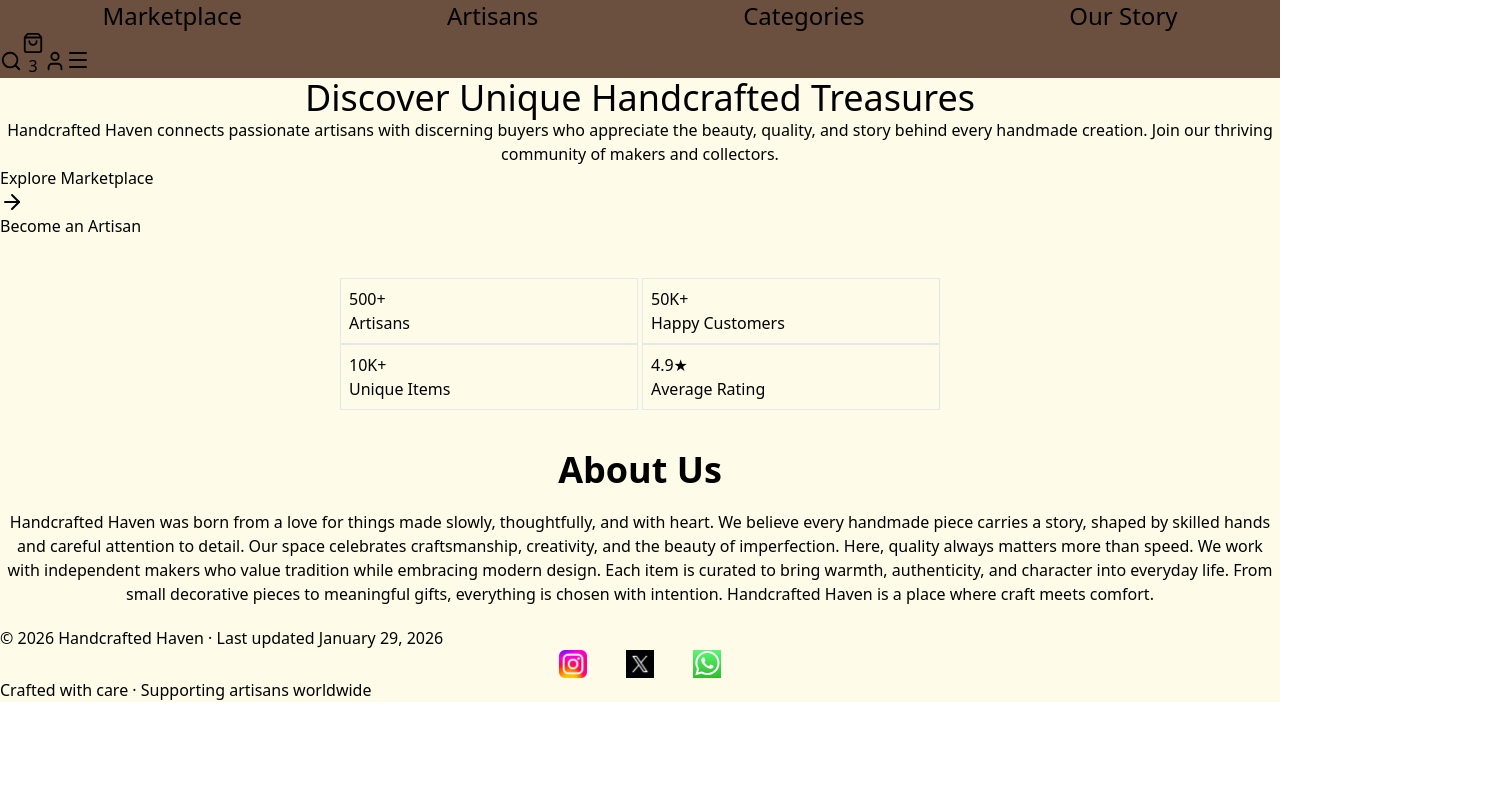
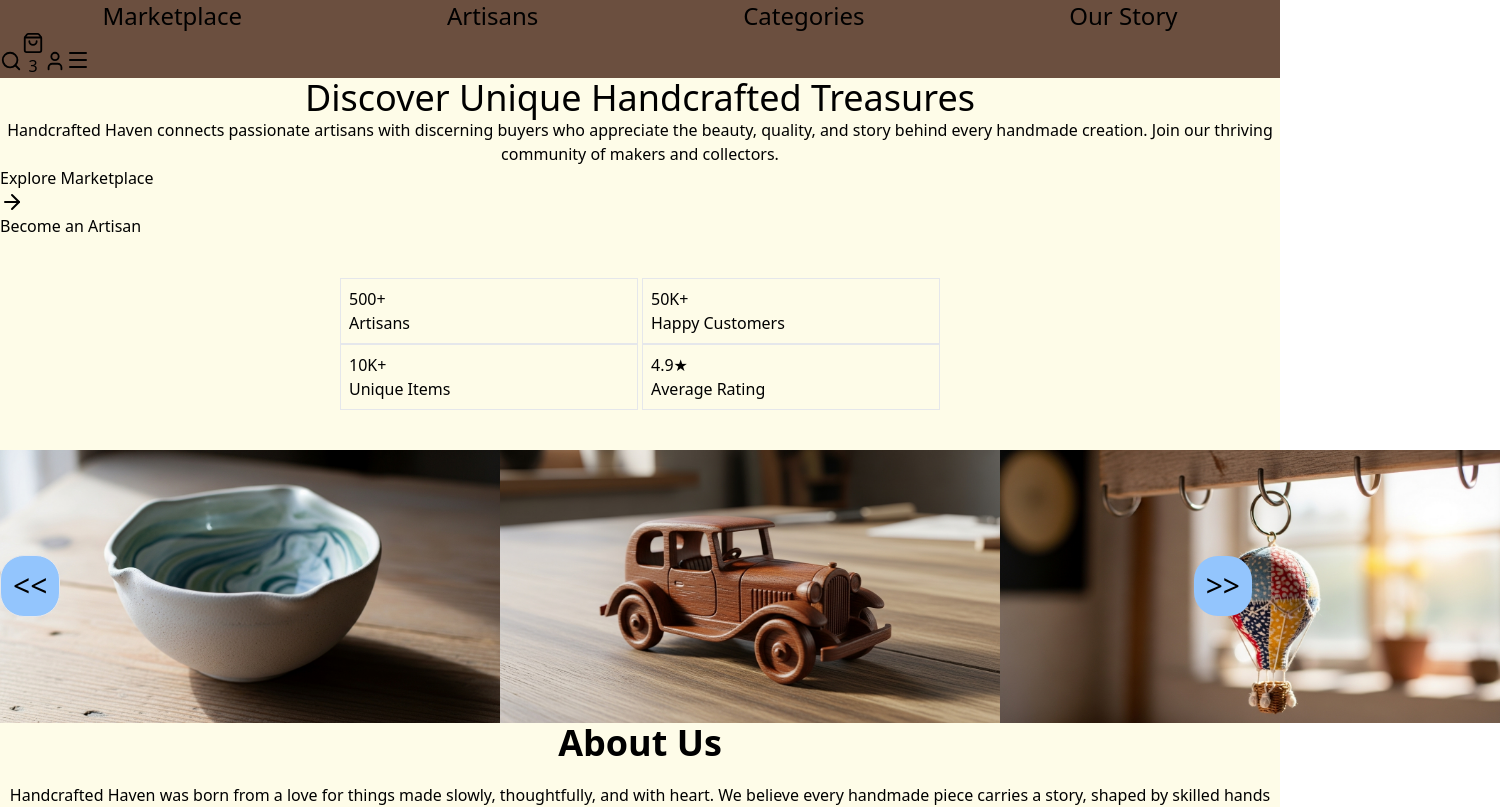
Before and after one commit to bruninrko123/handcrafted-haven-project, a Next.js app in the folder handcrafted-haven/handcrafted-haven/: page / in a window 1280 px wide. Shown: the top 807 px of the page, 1500 px wide, since content can reach past the window. Built offline with nearby package versions, Linux system fonts and the light colour scheme.

Commit message:
added a gallery to the landing page

```diff
--- a/handcrafted-haven/handcrafted-haven/src/app/page.tsx
+++ b/handcrafted-haven/handcrafted-haven/src/app/page.tsx
@@ -3,6 +3,7 @@ import styles from "./page.module.css";
 import AboutSection from "@/app/ui/aboutSection";
 import Footer from "@/app/ui/footer";
 import Navbar from '@/app/ui/navbar';
+import SampleGalery from '@/app/ui/sampleGalery';
 import HeroSection from "@/app/ui/heroSection";
 import CallToAction from "@/app/ui/callToAction";
 
@@ -13,6 +14,7 @@ export default function Home() {
     <main className="bg-yellow-50">
       <Navbar />
       <HeroSection />
+      <SampleGalery />
       <AboutSection />
       <CallToAction />
       <Footer />
--- a/handcrafted-haven/handcrafted-haven/src/app/ui/Navbar.tsx
+++ b/handcrafted-haven/handcrafted-haven/src/app/ui/Navbar.tsx
@@ -10,16 +10,16 @@ const Navbar = () => {
         <div>
 
           <div className="flex justify-around">
-            <Link href="/marketplace" className="hover:text-green-600 text-2xl">
+            <Link href="/marketplace" className="hover:text-blue-300 text-2xl">
               Marketplace
             </Link>
-            <Link href="/artisans" className="hover:text-green-600 text-2xl">
+            <Link href="/artisans" className="hover:text-blue-300 text-2xl">
               Artisans
             </Link>
-            <Link href="/categories" className="hover:text-green-600 text-2xl">
+            <Link href="/categories" className="hover:text-blue-300 text-2xl">
               Categories
             </Link>
-            <Link href="/about" className="hover:text-green-600 text-2xl">
+            <Link href="/about" className="hover:text-blue-300 text-2xl">
               Our Story
             </Link>
           </div>
--- a/handcrafted-haven/handcrafted-haven/src/app/ui/sampleGalery.tsx
+++ b/handcrafted-haven/handcrafted-haven/src/app/ui/sampleGalery.tsx
@@ -1,23 +1,91 @@
+"use client";
+import Image from "next/image";
+import { useState } from "react";
+
 export default function SampleGalery() {
+  const [firstImgIndex, setFirstImgIndex] = useState(0);
+  interface Gallery {
+    images: {
+      path: string;
+      title: string;
+      author: string;
+    }[];
+  }
+  const myGallery: Gallery = {
+    images: [
+      {
+        path: "/images/gallery/bowl.png",
+        title: "Handcrafted Ceramic Bowl",
+        author: "Elena Vasquez",
+      },
+      {
+        path: "/images/gallery/car.png",
+        title: "Vintage Wooden Car Model",
+        author: "Thomas Woodward",
+      },
+      {
+        path: "/images/gallery/keychain.png",
+        title: "Hot Air Balloon Keychain",
+        author: "Marie Laurent",
+      },
+      {
+        path: "/images/gallery/lion.png",
+        title: "Carved Wooden Lion",
+        author: "Samuel Okonkwo",
+      },
+      {
+        path: "/images/gallery/tower.png",
+        title: "Miniature Fairy Tower",
+        author: "Ingrid Svensson",
+      },
+      {
+        path: "/images/gallery/wallet.png",
+        title: "Tooled Leather Wallet",
+        author: "Ricardo Montoya",
+      },
+    ],
+  };
 
-    interface Gallery{
-        images: {
-            path: string,
-            title: string,
-            author: string,
+  function handleNext() {
+    if (firstImgIndex < myGallery.images.length - 3)
+      setFirstImgIndex(firstImgIndex + 1);
   }
 
+  function handlePrevious() {
+    if (firstImgIndex > 0) setFirstImgIndex(firstImgIndex - 1);
+  }
 
-    }
   return (
     <>
       {/* populaing the gallery */}
       {}
-            <section className="flex">
+      <section className="relative flex">
+        <section className="flex w-full">
+          {myGallery.images
+            .slice(firstImgIndex, firstImgIndex + 3)
+            .map((image, index) => (
               <Image
-                src/>
+                src={image.path}
+                alt={image.title}
+                key={index}
+                width={500}
+                height={400}
+              />
+            ))}
         </section>
-
+        <button
+          onClick={handlePrevious}
+          className="absolute left-0 top-1/2 -translate-y-1/2 text-3xl border rounded-3xl bg-blue-300 p-3"
+        >
+          {`<<`}
+        </button>
+        <button
+          onClick={handleNext}
+          className="absolute right-7 top-1/2 -translate-y-1/2 text-3xl rounded-3xl bg-blue-300 p-3"
+        >
+          {`>>`}
+        </button>
+      </section>
     </>
   );
 }
```
Lines whose indentation alone changed are shown as unchanged.
